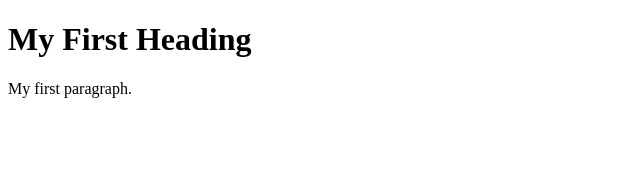
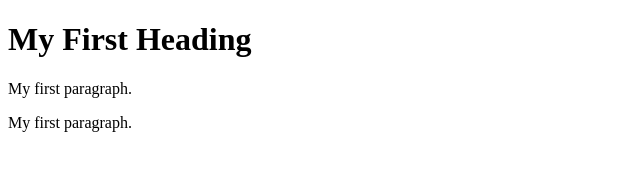
Before and after one commit to smakhdum/git-test, a plain HTML site: page index.html in a window 1280 px wide. Shown: the whole page, without its empty margins (0-640 px from the left). Drawn offline with Linux system fonts and the light colour scheme.

Commit message:
third commit

```diff
--- a/index.html
+++ b/index.html
@@ -5,6 +5,6 @@
 <h1>My First Heading</h1>
 
 <p>My first paragraph.</p>
-
+<p>My first paragraph.</p>
 </body>
 </html>
```
